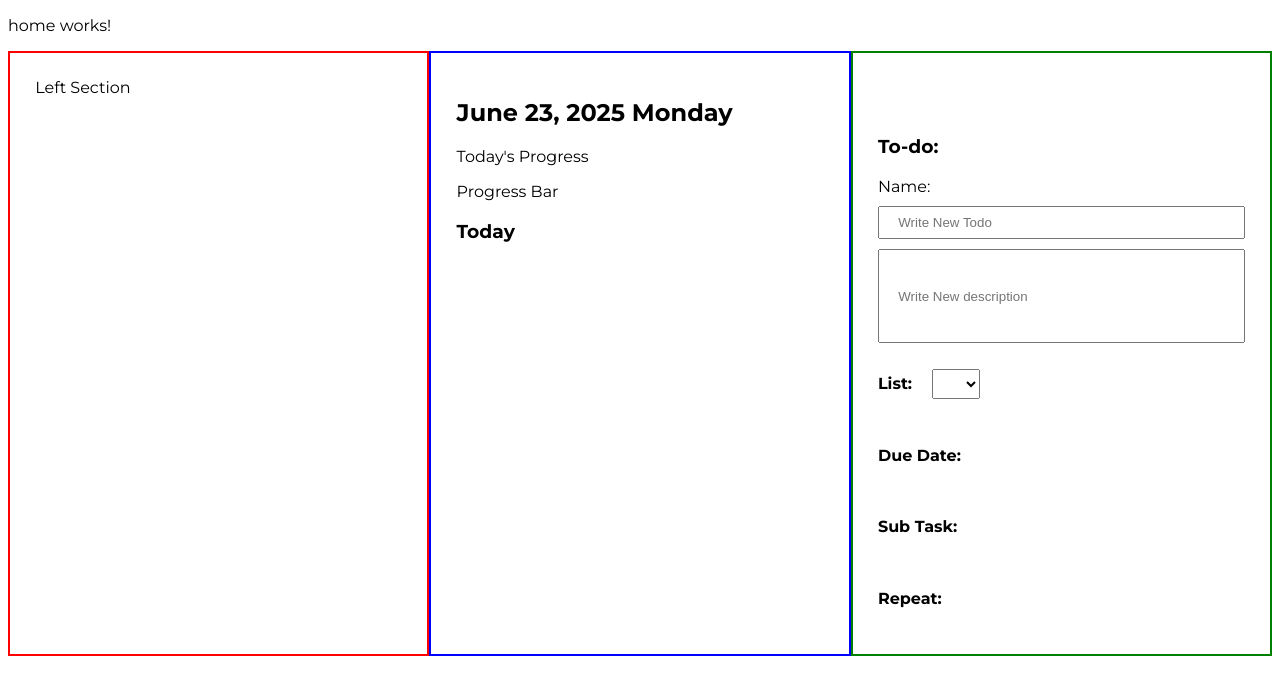
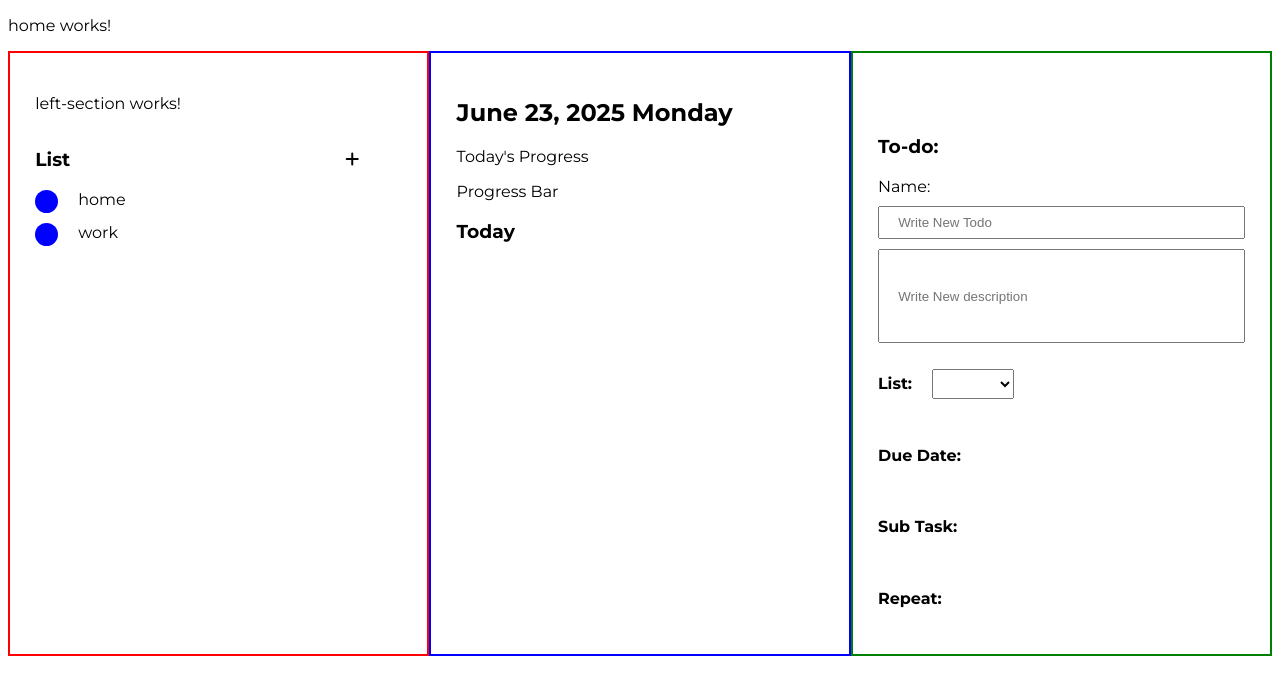
Before and after one commit to Alex31122/Todo-App-Complex-, an Angular app: page / in a window 1280 px wide. Shown: the top 694 px of the page. Built offline with nearby package versions, Linux system fonts and the light colour scheme.

Commit message:
refactor: separate the sections on components

```diff
--- a/src/app/pages/home/home.html
+++ b/src/app/pages/home/home.html
@@ -1,12 +1,16 @@
 <p>home works!</p>
 <div class="sections">
     <div class="left">
-        Left Section
+      <app-left-section></app-left-section>
     </div>
     <div class="center">
         <app-all-tasks></app-all-tasks>
     </div>
     <div class="right">
-        <app-add-todo></app-add-todo>
+       @if (!true) {
+        <app-add-list></app-add-list>
+       }@else {
+         <app-add-todo></app-add-todo>
+       }
     </div>
 </div>
--- a/src/app/pages/home/home.ts
+++ b/src/app/pages/home/home.ts
@@ -1,10 +1,12 @@
 import { Component } from '@angular/core';
 import { AllTasks } from "./components/all-tasks/all-tasks";
 import { AddTodo } from "./components/add-todo/add-todo";
+import { AddList } from "./components/add-list/add-list";
+import { LeftSection } from "./components/left-section/left-section";
 
 @Component({
   selector: 'app-home',
-  imports: [AllTasks, AddTodo],
+  imports: [AllTasks, AddTodo, AddList, LeftSection],
   templateUrl: './home.html',
   styleUrl: './home.css'
 })
```
